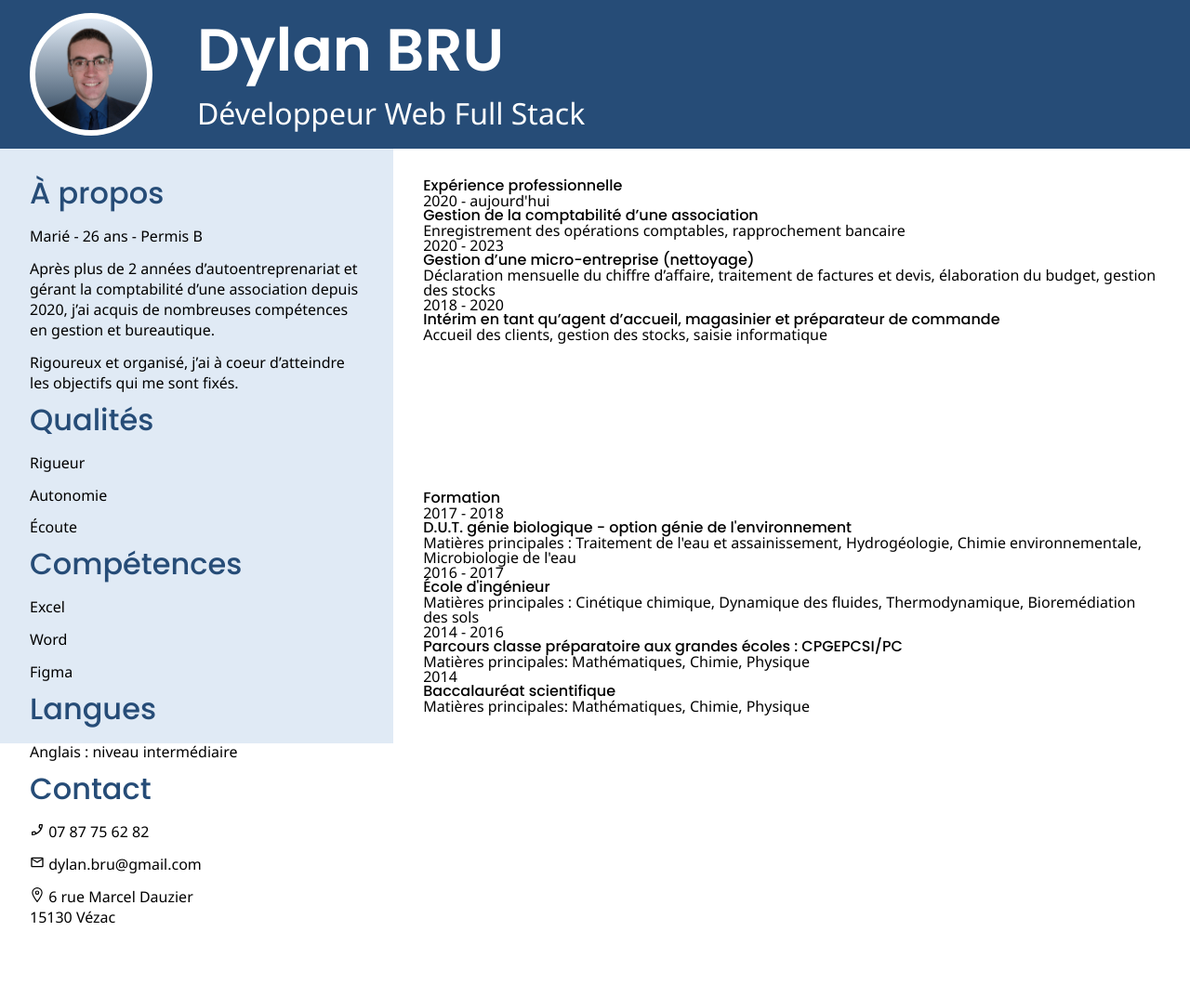
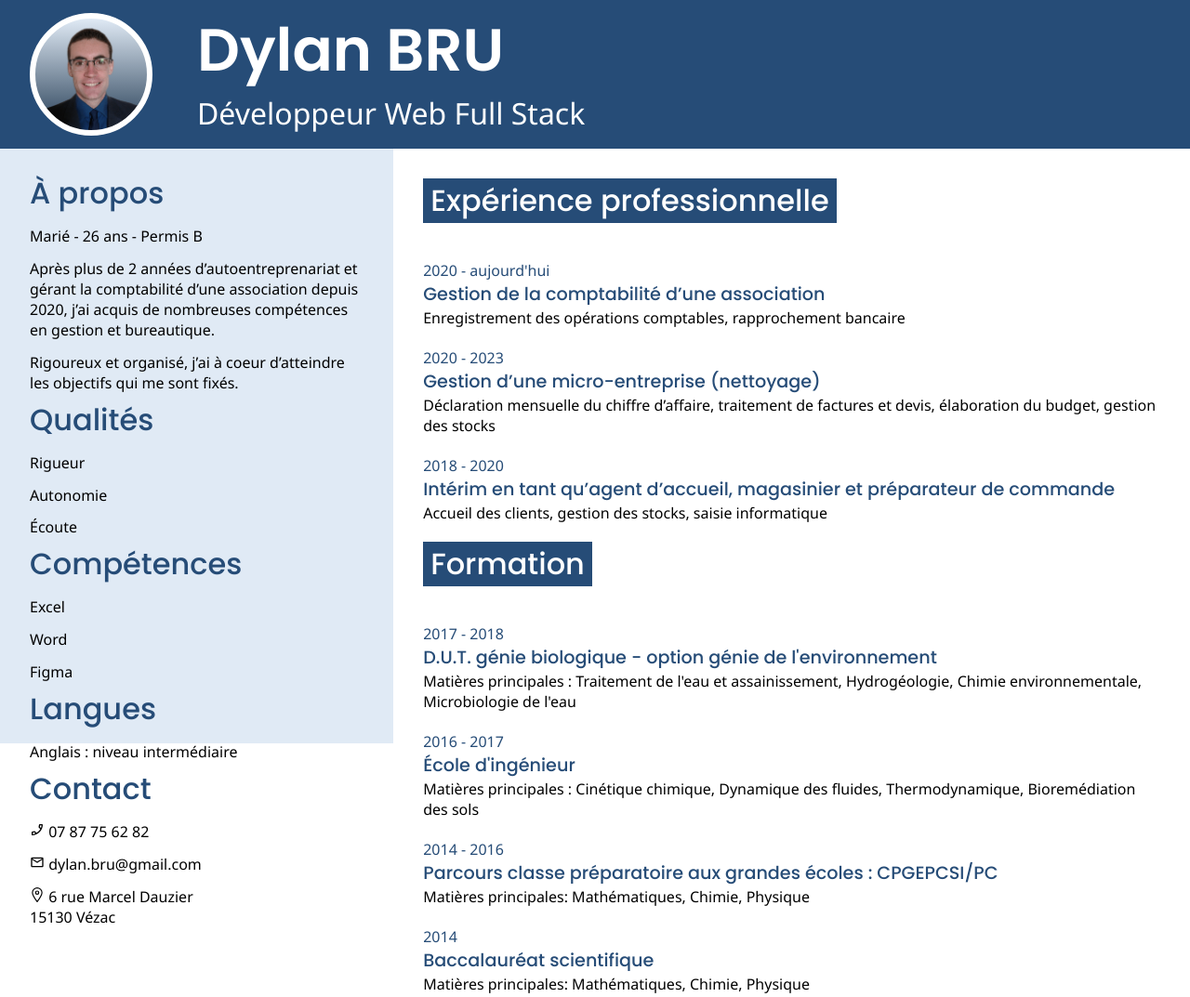
Before and after one commit to DylanBru/DylanBru.github.io, a plain HTML site: page index.html in a window 1280 px wide. Shown: the whole page at 93% size. Before the commit the page ends 1010 px from the top, so only its background shows below. Drawn offline with Linux system fonts and the light colour scheme.

Commit message:
ajout de wrapperd

```diff
--- a/index.html
+++ b/index.html
@@ -16,7 +16,7 @@
     <link href="https://fonts.googleapis.com/css2?family=Noto+Sans&display=swap" rel="stylesheet">
 </head>
 
-<body>
+<body class="body">
     <header class="header">
         <div class="header__wrapperphoto">
         </div>
@@ -28,57 +28,57 @@
     <main class="main">
         <div class="main__wrapperd">
             <section class="main__exp">
-                <h2 class="h2 main__exp__h2">Expérience professionnelle</h2>
-                <section class="main__exp__section">
-                    <time datetime="2020">2020</time> - aujourd'hui
-                    <h3 class="h3 main__exp__titre">Gestion de la comptabilité d’une association</h3>
-                    <p class="main__exp__description">
+                <h2 class="h2 main__wrapperd__titre">Expérience professionnelle</h2>
+                <section class="main__wrapperd__section">
+                    <span class="main__wrapperd__time"><time datetime="2020">2020</time> - aujourd'hui</span>
+                    <h3 class="h3 main__wrapperd__titre2">Gestion de la comptabilité d’une association</h3>
+                    <p class="main__wrapperd__description">
                         Enregistrement des opérations comptables, rapprochement bancaire
                     </p>
                 </section>
-                <section class="main__exp__section">
-                    <time datetime="2020">2020</time> - <time datetime="2023">2023</time>
-                    <h3 class="h3 main__exp__titre">Gestion d’une micro-entreprise (nettoyage)</h3>
-                    <p class="main__exp__description">
+                <section class="main__wrapperd__section">
+                    <span class="main__wrapperd__time"><time datetime="2020">2020</time> - <time datetime="2023">2023</time></span>
+                    <h3 class="h3 main__wrapperd__titre2">Gestion d’une micro-entreprise (nettoyage)</h3>
+                    <p class="main__wrapperd__description">
                         Déclaration mensuelle du chiffre d’affaire, traitement de factures et devis, élaboration du budget, gestion des stocks
                     </p>
                 </section>
-                <section class="main__exp__section">
-                    <time datetime="2018">2018</time> - <time datetime="2020">2020</time>
-                    <h3 class="h3 main__exp__titre">Intérim en tant qu’agent d’accueil, magasinier et préparateur de commande</h3>
-                    <p class="main__exp__description">
+                <section class="main__wrapperd__section">
+                    <span class="main__wrapperd__time"><time datetime="2018">2018</time> - <time datetime="2020">2020</time></span>
+                    <h3 class="h3 main__wrapperd__titre2">Intérim en tant qu’agent d’accueil, magasinier et préparateur de commande</h3>
+                    <p class="main__wrapperd__description">
                         Accueil des clients, gestion des stocks, saisie informatique
                     </p>
                 </section>
             </section>
             <section class="main__formation">
-                <h2 class="h2 main__formation__h2">Formation</h2>
-                <section class="main__formation__section">
-                    <time datetime="2017">2017</time> - <time datetime="2018">2018</time>
-                    <h3 class="h3 main__exp__titre">D.U.T. génie biologique - option génie de
+                <h2 class="h2 main__wrapperd__titre">Formation</h2>
+                <section class="main__wrapperd__section">
+                    <span class="main__wrapperd__time"><time datetime="2017">2017</time> - <time datetime="2018">2018</time></span>
+                    <h3 class="h3 main__wrapperd__titre2">D.U.T. génie biologique - option génie de
                         l'environnement</h3>
-                    <p class="main__exp__description">
+                    <p class="main__wrapperd__description">
                         Matières principales : Traitement de l'eau et assainissement, Hydrogéologie, Chimie environnementale, Microbiologie de l'eau
                     </p>
                 </section>
-                <section class="main__formation__section">
-                    <time datetime="2016">2016</time> - <time datetime="2017">2017</time>
-                    <h3 class="h3 main__exp__titre">École d'ingénieur</h3>
-                    <p class="main__exp__description">
+                <section class="main__wrapperd__section">
+                    <span class="main__wrapperd__time"><time datetime="2016">2016</time> - <time datetime="2017">2017</time></span>
+                    <h3 class="h3 main__wrapperd__titre2">École d'ingénieur</h3>
+                    <p class="main__wrapperd__description">
                         Matières principales : Cinétique chimique, Dynamique des fluides, Thermodynamique, Bioremédiation des sols
                     </p>
                 </section>
-                <section class="main__formation__section">
-                    <time datetime="2014">2014</time> - <time datetime="2016">2016</time>
-                    <h3 class="h3 main__exp__titre">Parcours classe préparatoire aux grandes écoles : CPGEPCSI/PC</h3>
-                    <p class="main__exp__description">
+                <section class="main__wrapperd__section">
+                    <span class="main__wrapperd__time"><time datetime="2014">2014</time> - <time datetime="2016">2016</time></span>
+                    <h3 class="h3 main__wrapperd__titre2">Parcours classe préparatoire aux grandes écoles : CPGEPCSI/PC</h3>
+                    <p class="main__wrapperd__description">
                         Matières principales: Mathématiques, Chimie, Physique
                     </p>
                 </section>
-                <section class="main__formation__section">
-                    <time datetime="2014">2014</time>
-                    <h3 class="h3 main__exp__titre">Baccalauréat scientifique</h3>
-                    <p class="main__exp__description">
+                <section class="main__wrapperd__section">
+                    <span class="main__wrapperd__time"><time datetime="2014">2014</time></span>
+                    <h3 class="h3 main__wrapperd__titre2">Baccalauréat scientifique</h3>
+                    <p class="main__wrapperd__description">
                         Matières principales: Mathématiques, Chimie, Physique
                     </p>
                 </section>
--- a/styles/style.css
+++ b/styles/style.css
@@ -1,4 +1,4 @@
-body {
+.body {
     box-sizing: border-box;
     font-family: 'Noto Sans', sans-serif;
 }
@@ -65,7 +65,7 @@ body {
     margin-bottom: 1.2rem;
 }
 
-.main__apropos__description, .main__section__description__liste__element, .main__section__description, .main__footer__description__liste__element {
+.main__apropos__description, .main__section__description__liste__element, .main__section__description, .main__footer__description__liste__element, .main__wrapperd__description {
     font-size: 1rem;
     font-weight: 400;
     margin-bottom: 0.8rem;
@@ -78,3 +78,31 @@ body {
     flex-direction: column;
     justify-content: space-between;
 }
+
+.main__wrapperd__titre {
+    display: inline-block;
+    font-weight: 500;
+    font-size: 2rem;
+    color: white;
+    background-color: #264C77;
+    padding: 0.5rem;
+    margin-bottom: 1.2rem;
+}
+
+.main__wrapperd__time {
+    font-weight: 400;
+    font-size: 1rem;
+    color: #264C77;
+    line-height: normal;
+}
+
+.main__wrapperd__titre2 {
+    font-weight: 500;
+    color: #264C77;
+    font-size: 1.2rem;
+    line-height: normal;
+}
+
+.main__wrapperd__section {
+    margin: 1.3rem 0;
+}
```
